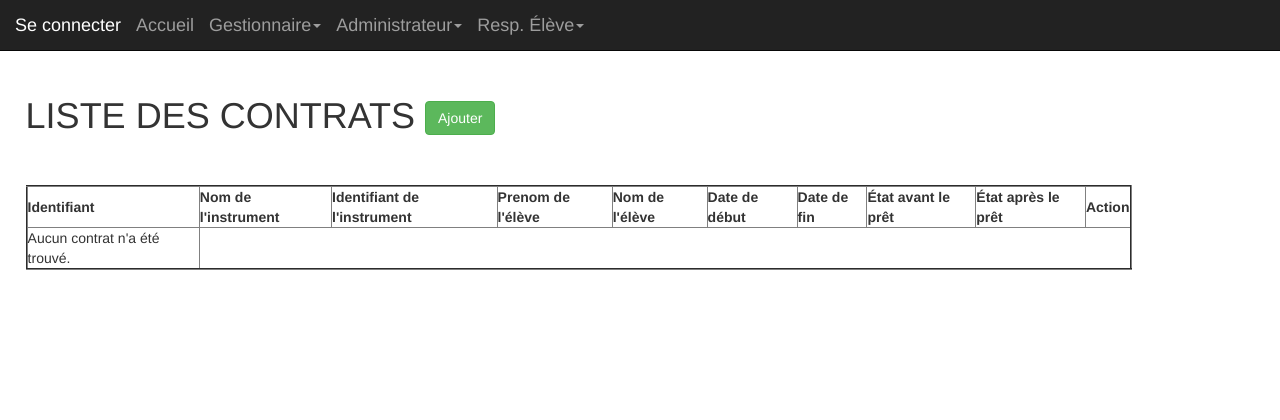
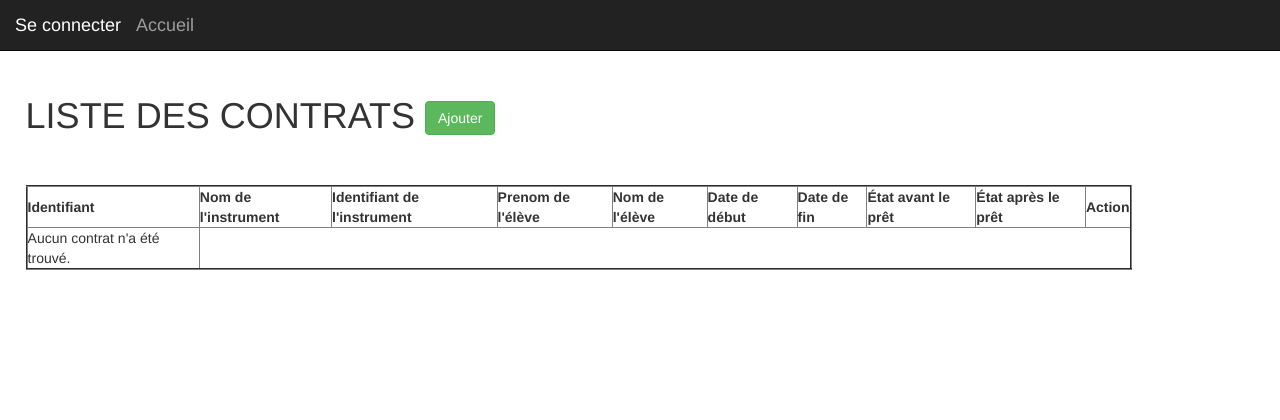
Before and after one commit to ZakinaA/24FLOPOTON, a Symfony app: template templates/contrat/lister.html.twig in a window 1280 px wide. Shown: the top 420 px of the page. Run offline with Twig, Linux system fonts and the light colour scheme; the template is opened without the code that fills it, so the values that code supplies are empty; some libraries are stand-ins or nearby versions.

Commit message:
check permisssion

```diff
--- a/templates/base.html.twig
+++ b/templates/base.html.twig
@@ -68,8 +68,9 @@
                 <div class="navbar-header">
                     <a class="navbar-brand" href={{ path('app_main_index') }}>Accueil</a>
                     <ul class="nav navbar-nav">
+                        {% if is_granted('ROLE_GESTIONNAIRE') %}
                         <li class="dropdown">
-                            <a href={{ path('app_main_index') }} class="navbar-brand dropdown-toggle" data-toggle="dropdown">Gestionnaire<span class="caret"></span></a>
+                            <a href={{ path('app_main_gestionnaire') }} class="navbar-brand dropdown-toggle" data-toggle="dropdown">Gestionnaire<span class="caret"></span></a>
                             <ul class="dropdown-menu">
                                 <li><a href={{ path('app_cours_lister') }}>Gérer les Cours</a></li>
                                 <li><a href={{ path('app_contrat_lister') }}>Gérer les Contrats</a></li>
@@ -78,8 +79,10 @@
                                 <li><a href={{ path('app_eleve_lister') }}>Gérer les Élèves</a></li>
                             </ul>
                         </li>
+                        {% endif %}
+                        {% if is_granted('ROLE_ADMIN') %}
                         <li class="dropdown">
-                            <a href={{ path('app_main_index') }} class="navbar-brand dropdown-toggle" data-toggle="dropdown">Administrateur<span class="caret"></span></a>
+                            <a href={{ path('app_main_admin') }} class="navbar-brand dropdown-toggle" data-toggle="dropdown">Administrateur<span class="caret"></span></a>
                             <ul class="dropdown-menu">
                                 <li><a href={{ path('app_utilisateur_lister') }}>Gérer les Utilisateurs</a></li>
                                 <li><a href={{ path('app_typeinstrument_lister') }}>Gérer les Types d'instrument</a></li>
@@ -90,6 +93,8 @@
                                 <li><a href={{ path('app_quotientfamilial_lister') }}>Gérer les Quotients familiaux</a></li>
                             </ul>
                         </li>
+                        {% endif %}
+                        {% if is_granted('ROLE_RESPELEVE') %}
                         <li class="dropdown">
                             <a href={{ path('app_main_index') }} class="navbar-brand dropdown-toggle" data-toggle="dropdown">Resp. Élève<span class="caret"></span></a>
                             <ul class="dropdown-menu">
@@ -97,6 +102,7 @@
                                 <li><a class="disabled" href={{ path('app_main_index') }}>Mes factures</a></li>
                             </ul>
                         </li>
+                        {% endif %}
                     </ul>
                 </div>
             </div>
```
